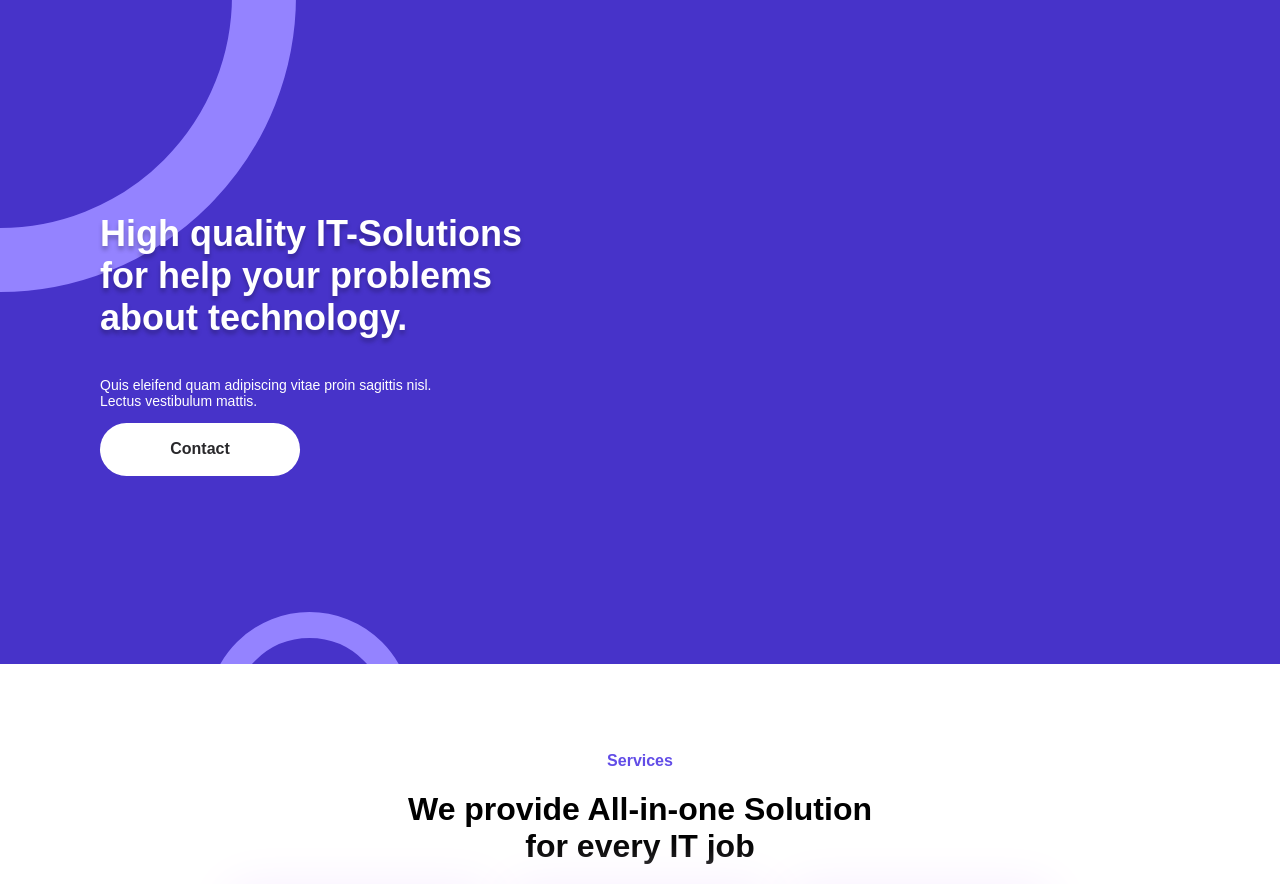
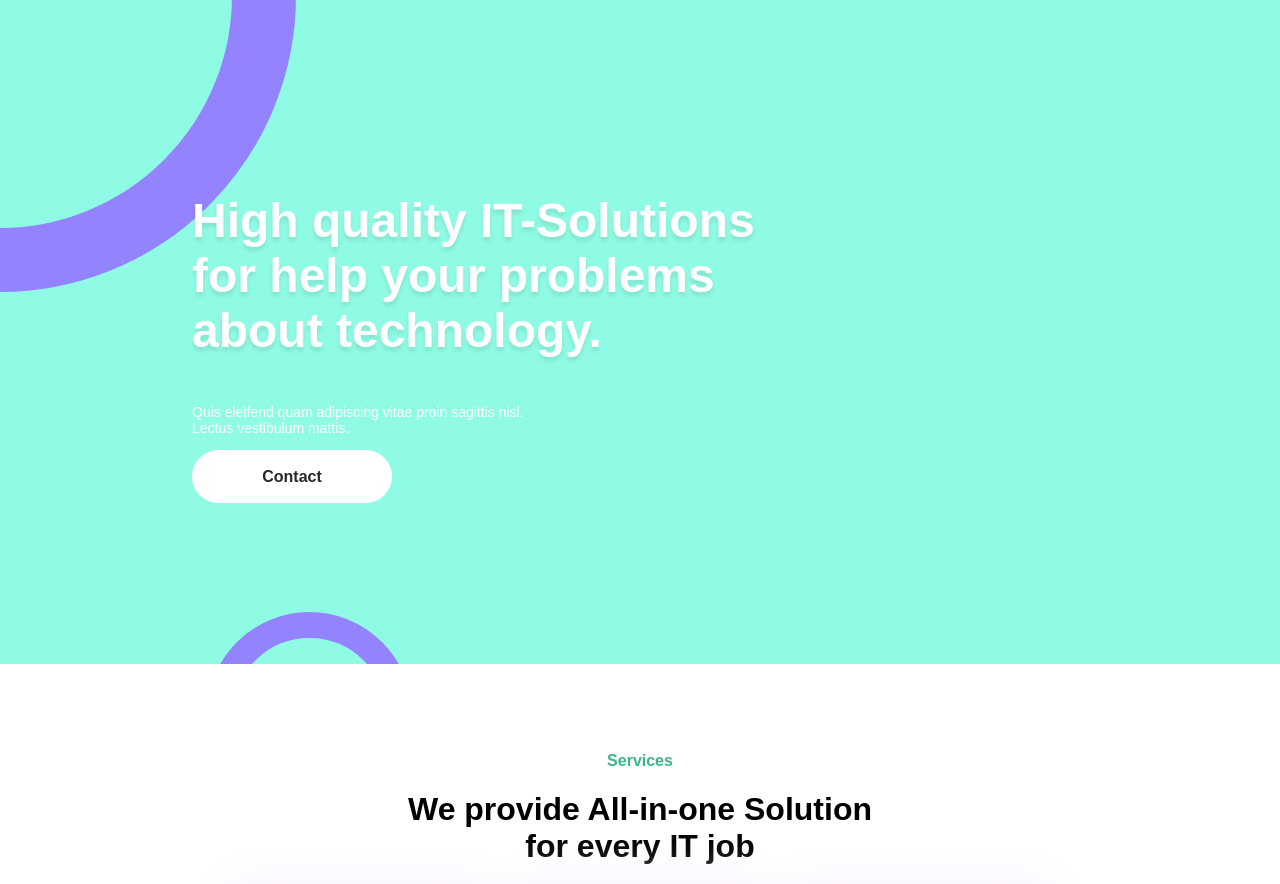
Before and after one commit to leuldawit/new_web, a plain HTML site: page index.html in a window 1280 px wide. Shown: the part 56-940 px from the top of the page. Drawn offline with Linux system fonts and the light colour scheme.

Commit message:
color change

```diff
--- a/home.css
+++ b/home.css
@@ -5,7 +5,7 @@ body {
 }
 
 span {
-    color: #624DE7;
+    color: #3EB489;
     font-size: 16px;
     font-style: normal;
     font-weight: 700;
@@ -23,7 +23,7 @@ p {
 .background {
     position: absolute;
     top: 0;
-    background-color: #4733C9;
+    background-color: #90fbe4;
     width: 100%;
     height: 90vh;
     overflow: hidden;
@@ -36,13 +36,13 @@ p {
     height: 80vh;
     justify-content: center;
     text-align: left;
-    margin-left: 100px;
+    margin-left: 15%;
     color: #FFF;
 }
 
 .intro h1 {
-    text-shadow: 0px 4px 4px rgba(0, 0, 0, 0.25);
-    font-size: 36px;
+    text-shadow: 0px 4px 4px rgba(0, 0, 0, 0.1);
+    font-size: 300%;
     font-style: normal;
     font-weight: 700;
     line-height: normal;
@@ -50,6 +50,7 @@ p {
 }
 .intro p{
     color: #FFF;
+
 }
 .request {
     background-color: #FFF;
@@ -70,6 +71,7 @@ p {
     line-height: normal;
     text-decoration: none;
     transition: all 0.2s ease;
+
 }
 
 .request:hover {
@@ -116,11 +118,11 @@ p {
     text-decoration: none;
 }
 .service:hover{
-    background: #624DE7;
+    background: #76ffe2;
     transform: translateY(-10px);
 }
 .service:hover *{
-    color: #FFF;
+    color: #29282B;
 }
 
 .about_us{
@@ -190,15 +192,6 @@ p {
     width: 35%;
     text-align: left;
 }
-
-
-
-
-
-
-
-
-
 
 .parallax-container {
     margin-top: 50px;
```
